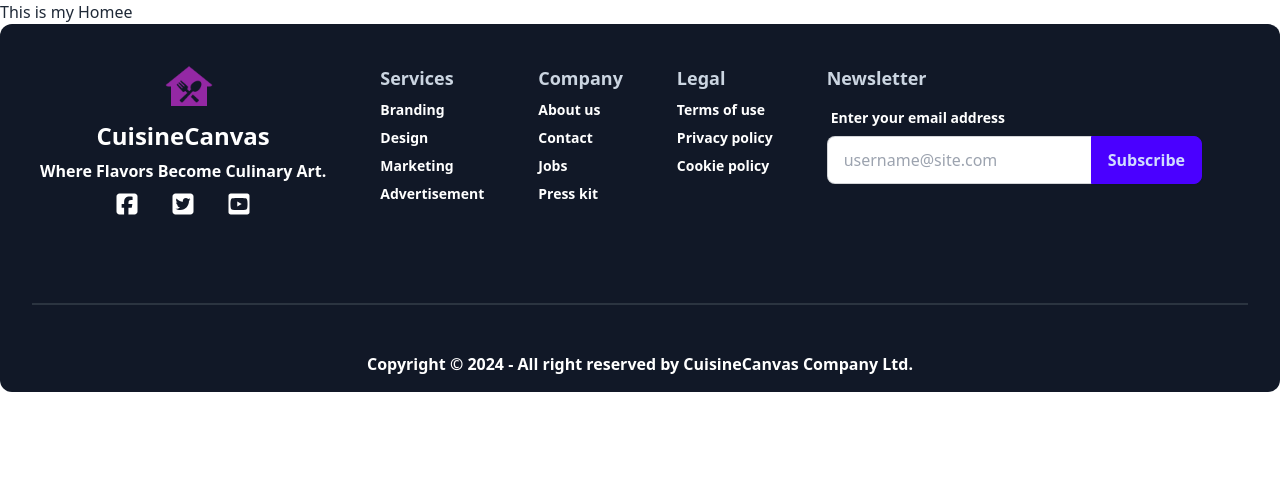
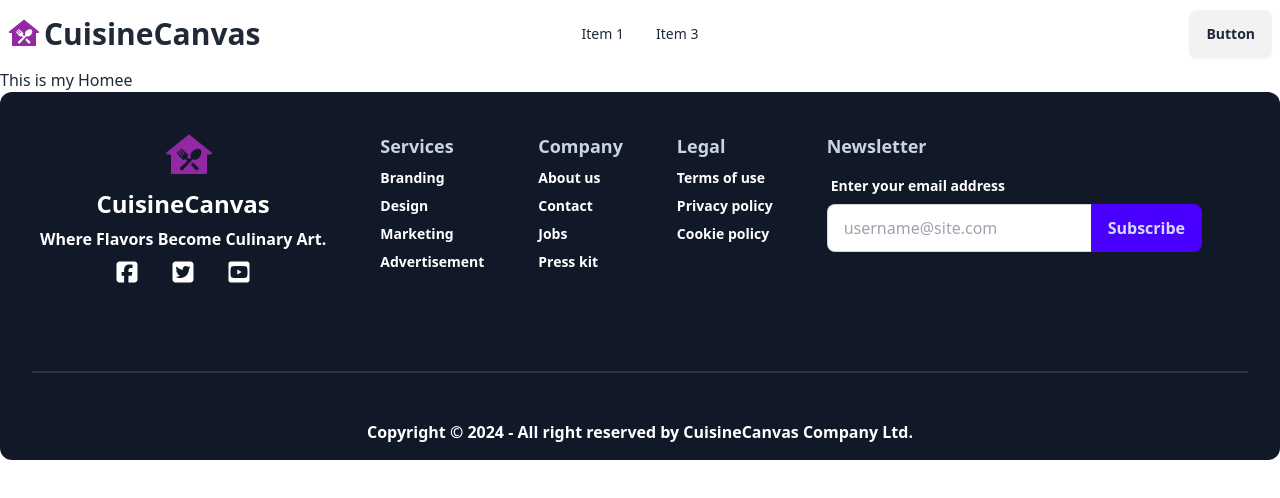
Before and after one commit to khaledsaifulla010/CuisineCanvas-Client-Side, a React (Vite) app: page / in a window 1280 px wide. Shown: the top 498 px of the page. Built offline with nearby package versions, Linux system fonts and the light colour scheme.

Commit message:
added logo & name in navbar

```diff
--- a/src/components/Shared/Navbar/Navbar.jsx
+++ b/src/components/Shared/Navbar/Navbar.jsx
@@ -1,10 +1,30 @@
-
+import logo from "../../../assets/images/logo.png";
 const Navbar = () => {
-    return (
-        <div>
-
+  return (
+    <div>
+      <div className="navbar bg-base-100">
+        <div className="navbar-start">
+          <div className="flex items-center gap-1">
+            <img className="w-8" src={logo} />
+            <h1 className="text-3xl font-bold">CuisineCanvas</h1>
+          </div>
         </div>
-    );
+        <div className="navbar-center hidden lg:flex">
+          <ul className="menu menu-horizontal px-1">
+            <li>
+              <a>Item 1</a>
+            </li>
+            <li>
+              <a>Item 3</a>
+            </li>
+          </ul>
+        </div>
+        <div className="navbar-end">
+          <a className="btn">Button</a>
+        </div>
+      </div>
+    </div>
+  );
 };
 
 export default Navbar;
--- a/src/layout/MainLayout.jsx
+++ b/src/layout/MainLayout.jsx
@@ -1,10 +1,11 @@
-
 import { Outlet } from "react-router-dom";
 import Footer from "../components/Shared/Footer/Footer";
+import Navbar from "../components/Shared/Navbar/Navbar";
 
 const MainLayout = () => {
   return (
     <div className="max-w-[1450px] mx-auto">
+      <Navbar></Navbar>
       <Outlet></Outlet>
       <Footer></Footer>
     </div>
```
